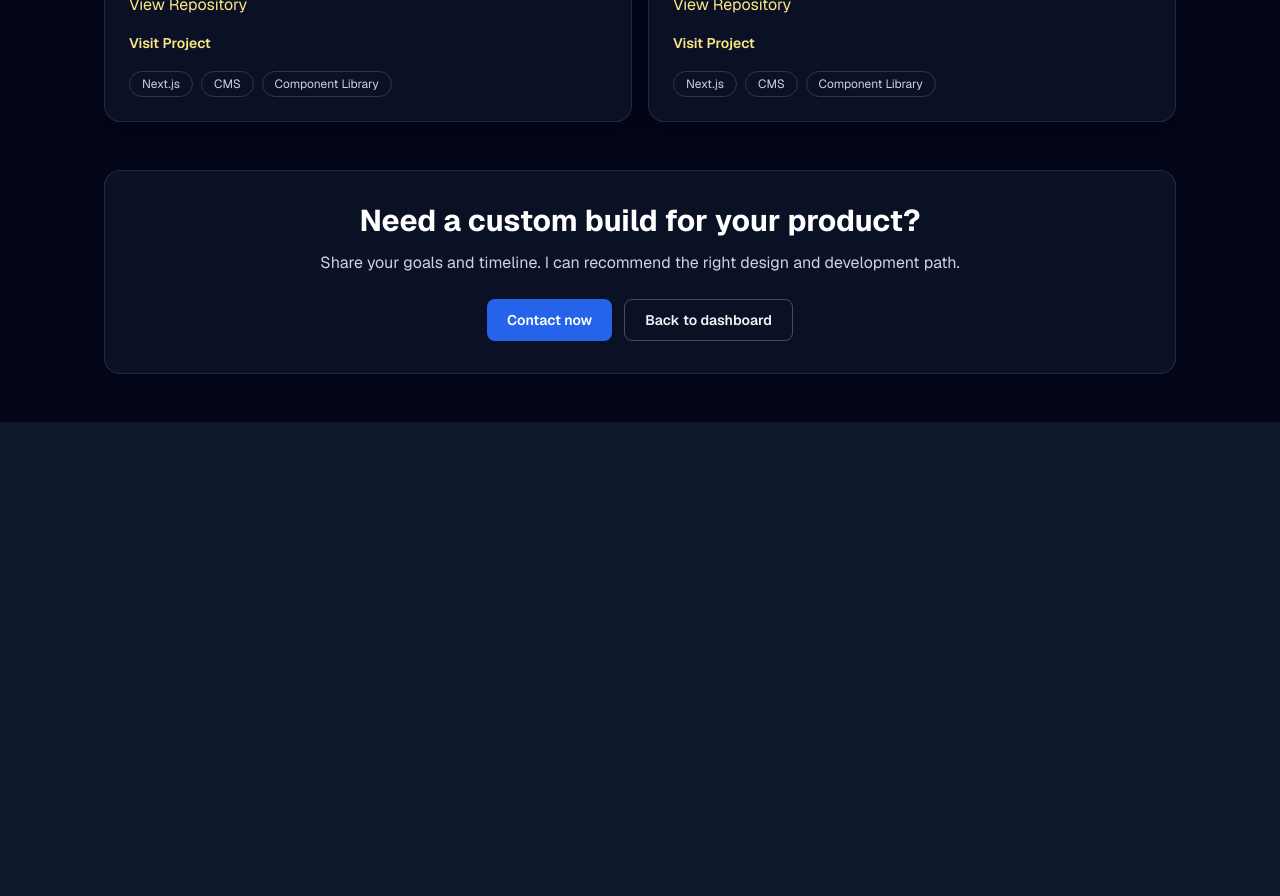
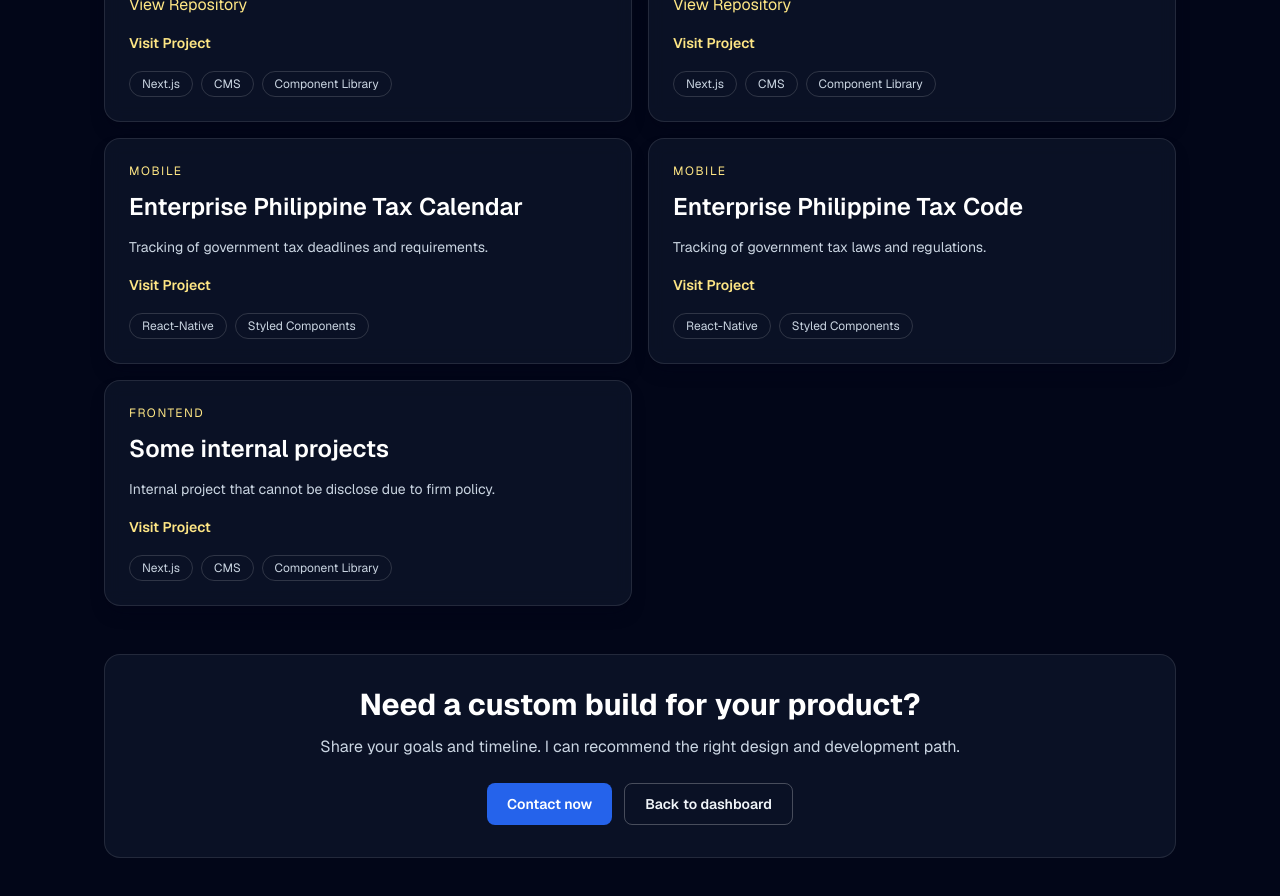
Before and after one commit to castalonirenz/my-portfolio, a Next.js app: page /portfolio in a window 1280 px wide. Shown: the part 780-1676 px from the top of the page. Before the commit the page ends 1202 px from the top, so only its background shows below. Built offline with nearby package versions, Linux system fonts and the light colour scheme.

Commit message:
update some project

```diff
--- a/src/app/about/page.js
+++ b/src/app/about/page.js
@@ -4,7 +4,7 @@ const navigation = [
   { label: 'Home', href: '/' },
   { label: 'Dashboard', href: '/dashboard' },
   { label: 'Portfolio', href: '/portfolio' },
-  { label: 'Testimonials', href: '/testimonials' },
+  // { label: 'Testimonials', href: '/testimonials' },
   { label: 'Contact', href: '/contact' },
 ]
 
--- a/src/app/page.js
+++ b/src/app/page.js
@@ -3,7 +3,6 @@ import Link from 'next/link'
 const navigation = [
   { label: 'Dashboard', href: '/dashboard' },
   { label: 'Portfolio', href: '/portfolio' },
-  { label: 'Testimonials', href: '/testimonials' },
   { label: 'About', href: '/about' },
   { label: 'Contact', href: '/contact' },
 ]
--- a/src/app/portfolio/page.js
+++ b/src/app/portfolio/page.js
@@ -6,7 +6,6 @@ import { useMemo, useState } from 'react'
 const navigation = [
   { label: 'Home', href: '/' },
   { label: 'Dashboard', href: '/dashboard' },
-  { label: 'Testimonials', href: '/testimonials' },
   { label: 'About', href: '/about' },
   { label: 'Contact', href: '/contact' },
 ]
@@ -51,6 +50,39 @@ const projects = [
     summary: 'API for financial tracker/monitoring.',
     url: null,
     repo: 'https://github.com/castalonirenz/RnzAppApi',
+    stack: ['Next.js', 'CMS', 'Component Library'],
+  },
+
+
+  {
+    id: 'mobile',
+    title: 'Enterprise Philippine Tax Calendar',
+    category: 'Mobile',
+    summary: 'Tracking of government tax deadlines and requirements.',
+    url: null,
+    repo: null,
+     stack: ['React-Native', 'Styled Components'],
+  },
+  {
+    id: 'mobile',
+    title: 'Enterprise Philippine Tax Code',
+    category: 'Mobile',
+    summary: 'Tracking of government tax laws and regulations.',
+    url: null,
+    repo: null,
+    stack: ['React-Native', 'Styled Components'],
+  },
+
+
+
+
+      {
+    id: 'mobile',
+    title: 'Some internal projects',
+    category: 'Frontend',
+    summary: 'Internal project that cannot be disclose due to firm policy.',
+    url: null,
+    repo: null,
     stack: ['Next.js', 'CMS', 'Component Library'],
   },
 ]
@@ -99,8 +131,8 @@ export default function PortfolioPage() {
                 type="button"
                 onClick={() => setActiveCategory(category)}
                 className={`rounded-full px-4 py-2 text-sm font-semibold transition-colors ${activeCategory === category
-                    ? 'bg-amber-200 text-slate-900'
-                    : 'border border-white/20 text-slate-300 hover:border-amber-300/40 hover:text-amber-100'
+                  ? 'bg-amber-200 text-slate-900'
+                  : 'border border-white/20 text-slate-300 hover:border-amber-300/40 hover:text-amber-100'
                   }`}
               >
                 {category}
```
